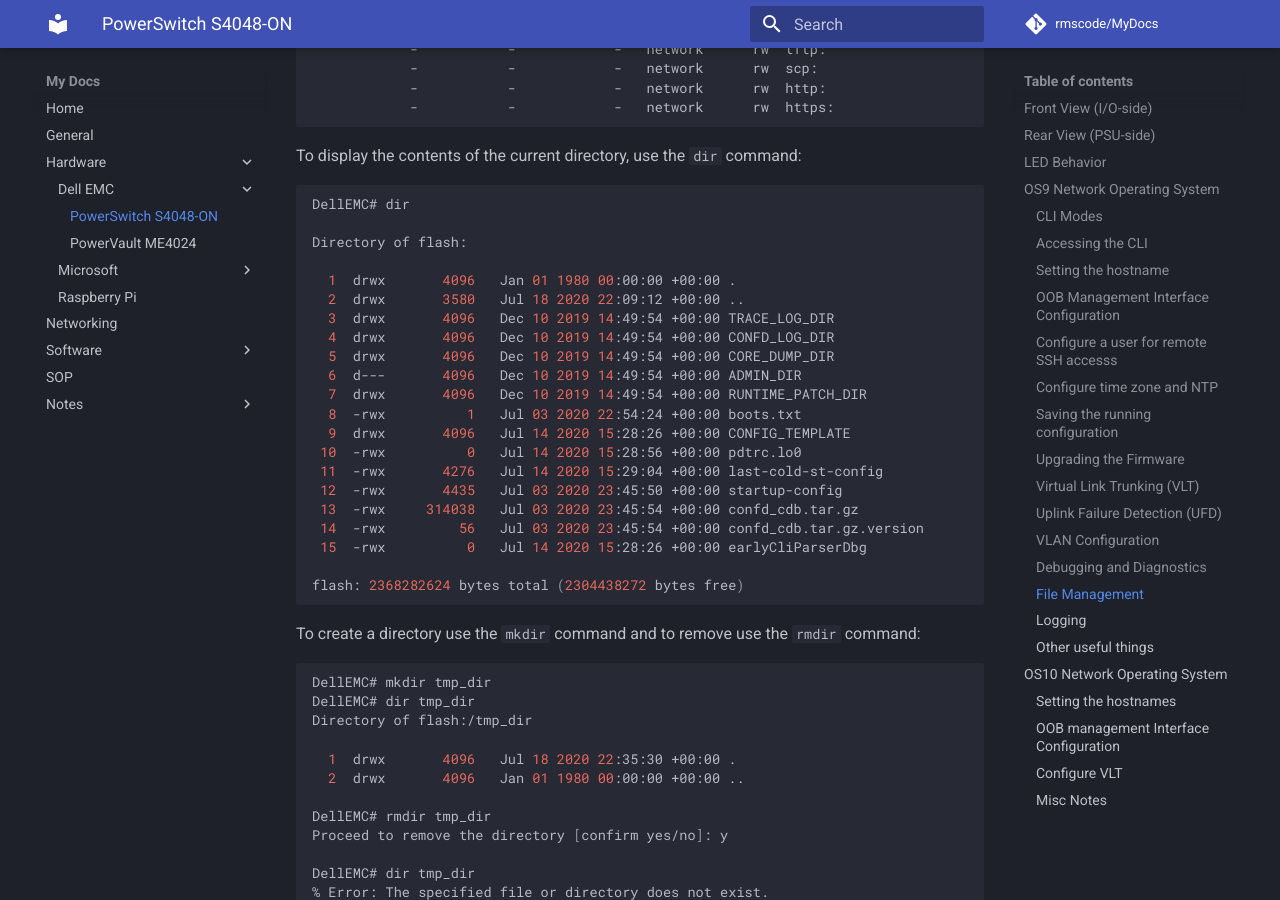
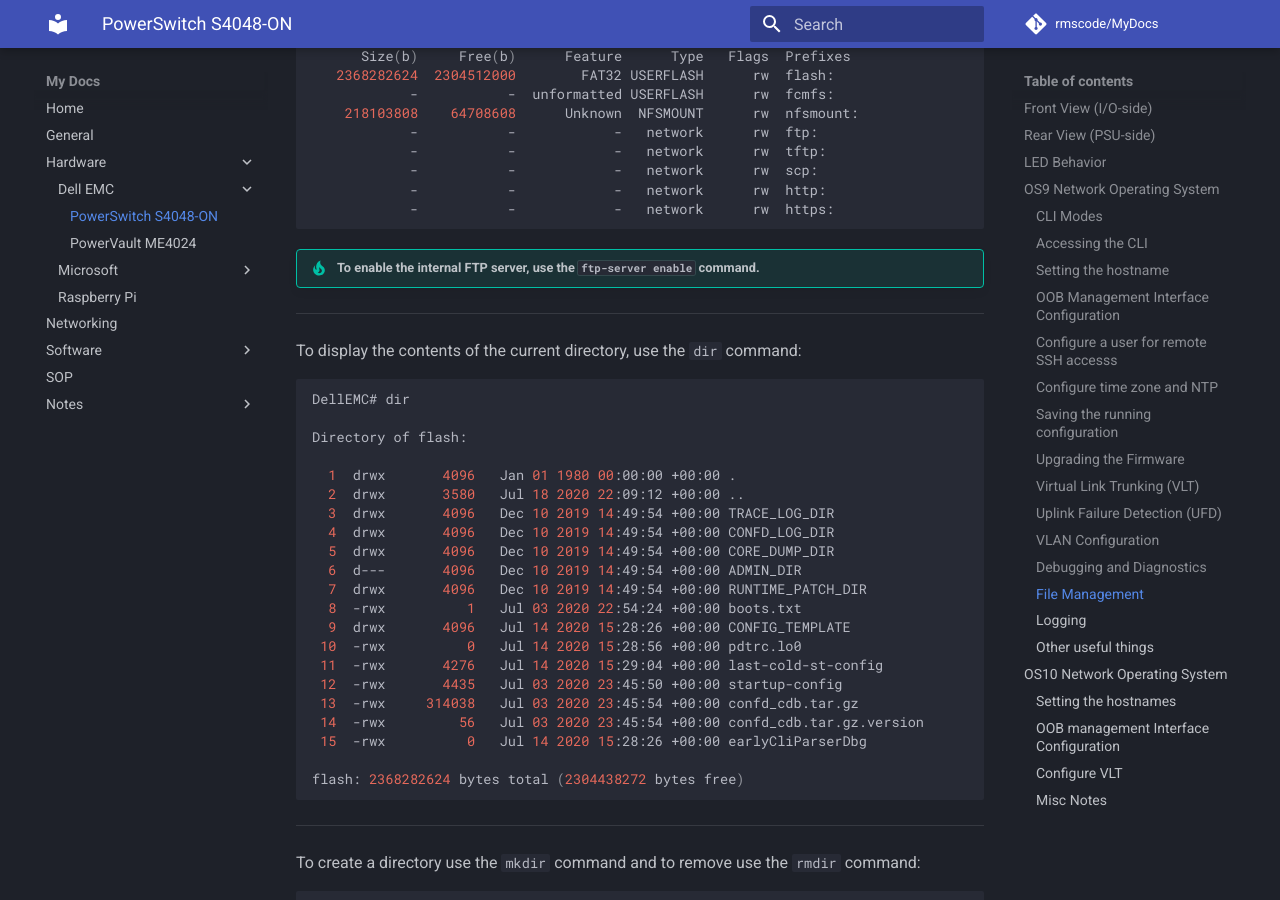
Before and after one commit to rmscode/binary-garden, an MkDocs documentation site: the page built from docs/hardware/dell-emc/s4048-on.md, in a window 1280 px wide and 900 px high, scrolled down 13949 px. Built offline with MkDocs 1.6.1 and Material for MkDocs 9.7.7, drawn with Linux system fonts in a browser that asks for light colours; comment, search, counter and statistics services are not loaded.

Commit message:
Update s4048-on.md

````diff
--- a/docs/hardware/dell-emc/s4048-on.md
+++ b/docs/hardware/dell-emc/s4048-on.md
@@ -597,7 +597,11 @@
 
 If the system restarts for some reason (automatically or manually), the `show system` command output includes the reason for the restart.
 
+---
+
 The `hardware watchdog` command allows you to configure automatically rebooting a Dell EMC Networking OS switch/router with a single RPM that is unresponsive.
+
+---
 
 To receive periodic power updates, you must enable the following command: `enable optic-info-update interval`. When the system detects a genuine over-temperature condition, it powers off the line card. To recognize this condition, look for the following system messages:
 
@@ -611,6 +615,8 @@
 1. Use the `show environment` commands to monitor the temperature levels.
 2. Check air flow through the system.
 3. After the software has determined that the temperature levels are within normal limits. you can re-power the card safely with the `power-on` command in EXEC mode.
+
+---
 
 To recognize an under-voltage condition, look for the following message:
 
@@ -643,6 +649,10 @@
             -           -            -   network      rw  https:
 ```
 
+!!! tip " To enable the internal FTP server, use the `ftp-server enable` command."
+
+---
+
 To display the contents of the current directory, use the `dir` command:
 
 ```shell
@@ -669,6 +679,8 @@
 flash: 2368282624 bytes total (2304438272 bytes free)
 ```
 
+---
+
 To create a directory use the `mkdir` command and to remove use the `rmdir` command:
 
 ```shell
@@ -686,7 +698,11 @@
 % Error: The specified file or directory does not exist.
 ```
 
+---
+
 To change directories, use the `cd` command. To show the current working directory, use the `pwd` command.
+
+---
 
 To copy one file to another location, use the `copy` command with the following syntax - `copy source-file-url destination-file-url`. Dell OS9 supports IPv4 and IPv6 addressing for FTP, HTTP, TFTP, and SCP.
 
@@ -714,11 +730,15 @@
     4324 bytes successfully copied
     ```
 
+---
+
 To rename a file, use the `rename` command:
 
 ```shell
 DellEMC# rename startup-config.2 start-config.3
 ```
+
+---
 
 To show the contents of a text file, use the `show file` command:
 
@@ -733,6 +753,8 @@
 boot system stack....
 ```
 
+---
+
 To delete a file from local flash, use the `delete` command with the following syntax - `delete [flash://]filepath [no-confirm]`:
 
 ```shell
@@ -744,6 +766,8 @@
 
 1. `no-confirm` skips user confirmation.
 
+---
+
 To save the output of a `show` command to a file, pipe it into the `save` command:
 
 ```shell
@@ -754,6 +778,8 @@
 Directory of flash:
   1  -rwx      76096   Jul 18 2020 22:30:16 +00:00 command-history.txt
 ```
+
+---
 
 To verify the integrity of a file, use the `verify` command using the following syntax - `verify {md5|sha256} file [hash-value]`:
 
````
